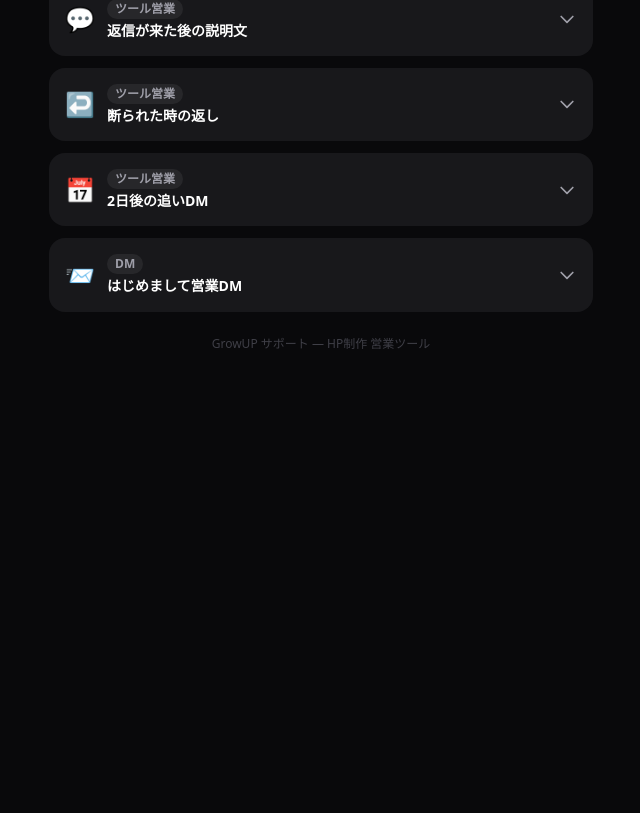
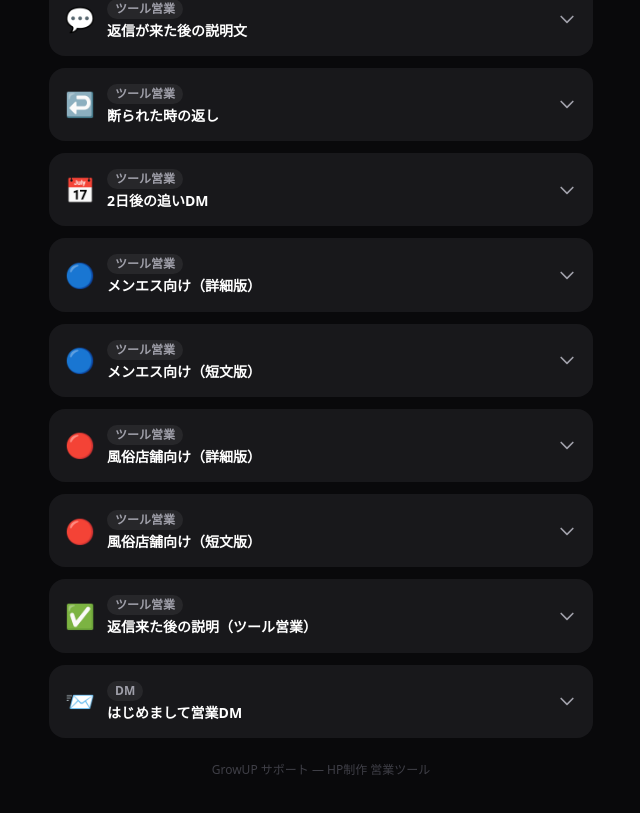
Before and after one commit to takesaan2525-cpu/tweet-tool, a Next.js app: page / in a window 1280 px wide. Shown: the part 1007-1820 px from the top of the page, without its empty margins (319-959 px from the left). Before the commit the page ends 1399 px from the top, so only its background shows below. Built offline with nearby package versions, Linux system fonts and the light colour scheme.

Commit message:
ツール営業：GrowUP名義メンエス・風俗向けDM追加

```diff
--- a/app/page.tsx
+++ b/app/page.tsx
@@ -285,6 +285,141 @@ LINEで予約受付から確定・リマインドまで自動化できる仕組
       `先日ご連絡したGrowUPの小林です。もし複数サイトの更新や問い合わせ対応でお困りの際は、お気軽にご相談ください。提案だけなら無料です！`,
   },
 
+  {
+    id: 15,
+    category: 'ツール営業',
+    emoji: '🔵',
+    title: 'メンエス向け（詳細版）',
+    type: 'dm',
+    vars: [],
+    build: () =>
+      `はじめまして！
+
+Web制作・業務ツール制作をしているGrowUP サポートの小林と申します。
+
+メンズエステ店舗・セラピストの方向けにご連絡しました。
+
+こういったお悩みはないですか？
+
+・グロービー・エステラブなど複数サイトを毎回手動で更新している
+・LINEの問い合わせ対応が深夜まで続いている
+・新規のお客様に料金・コース・予約方法を毎回説明している
+・ダブルブッキングが怖い
+
+GrowUPでは、ホームページ制作だけでなく
+
+✅ 複数サイト更新リマインドツール
+✅ LINE自動返信（料金・予約・コース案内）
+✅ セラピスト管理ツール
+
+なども制作しています。店舗の状況に合わせてゼロから作るので、既製品では対応できないことも相談可能です。
+
+まずは簡単なご提案だけ、無料でお送りしてもよいですか？
+
+——
+GrowUP サポート　小林
+https://growup-support.netlify.app`,
+  },
+  {
+    id: 16,
+    category: 'ツール営業',
+    emoji: '🔵',
+    title: 'メンエス向け（短文版）',
+    type: 'dm',
+    vars: [],
+    build: () =>
+      `はじめまして！GrowUP サポートの小林です。
+
+メンエス向けに、複数予約サイトの管理を楽にするツールやLINE自動返信の仕組みを作っています。
+
+HPだけでなくツール制作もできるので、「こんなの欲しい」があればゼロから対応できます。
+
+提案だけ無料でお送りしてもよいですか？
+
+——
+GrowUP サポート
+https://growup-support.netlify.app`,
+  },
+  {
+    id: 17,
+    category: 'ツール営業',
+    emoji: '🔴',
+    title: '風俗店舗向け（詳細版）',
+    type: 'dm',
+    vars: [],
+    build: () =>
+      `はじめまして！
+
+Web制作・業務ツール制作をしているGrowUP サポートの小林と申します。
+
+夜職・風俗店舗の方向けにご連絡しました。
+
+こういったお悩みはないですか？
+
+・新規問い合わせに毎回システム・料金・アクセスを手動で返信している
+・深夜の問い合わせに対応しきれていない
+・キャストの出勤情報をInstagramで毎日手動投稿している
+・予約・指名の管理が煩雑になっている
+
+GrowUPでは
+
+✅ LINE自動返信（システム・料金・アクセス・予約案内）
+✅ キャスト出勤情報サイト（更新が簡単なもの）
+✅ 予約・問い合わせ管理ツール
+✅ 店舗ホームページ制作
+
+など、店舗の業務に合わせたツールをゼロから制作しています。
+
+まずは無料でヒアリングだけでも大丈夫です。
+
+——
+GrowUP サポート　小林
+https://growup-support.netlify.app
+LINE：https://lin.ee/Y4Uq7uP`,
+  },
+  {
+    id: 18,
+    category: 'ツール営業',
+    emoji: '🔴',
+    title: '風俗店舗向け（短文版）',
+    type: 'dm',
+    vars: [],
+    build: () =>
+      `はじめまして！GrowUP サポートの小林です。
+
+風俗・夜職店舗向けに、LINE自動返信・出勤情報サイト・予約管理ツールなどをオーダーメイドで制作しています。
+
+HPだけでなく「こんな仕組みが欲しい」をゼロから作れるのが強みです。
+
+無料でご提案だけお送りしてもよいですか？
+
+——
+GrowUP サポート
+https://growup-support.netlify.app`,
+  },
+  {
+    id: 19,
+    category: 'ツール営業',
+    emoji: '✅',
+    title: '返信来た後の説明（ツール営業）',
+    type: 'dm',
+    vars: [],
+    build: () =>
+      `ありがとうございます！
+
+例えばこんなことが実現できます。
+
+・「料金は？」と来たら自動で料金表を送る
+・「予約したい」と来たら空き時間の一覧を自動送付
+・キャストの出勤情報を管理画面から更新したら自動で反映されるサイト
+・複数の掲載サイトへの更新リマインドをLINEに自動通知
+
+まず「今一番大変な作業は何ですか？」を教えていただければ、それに合わせた提案ができます。
+
+LINEでお話しできますか？
+https://lin.ee/Y4Uq7uP`,
+  },
+
   // ── はじめまして営業DM ──
   {
     id: 8,
```
